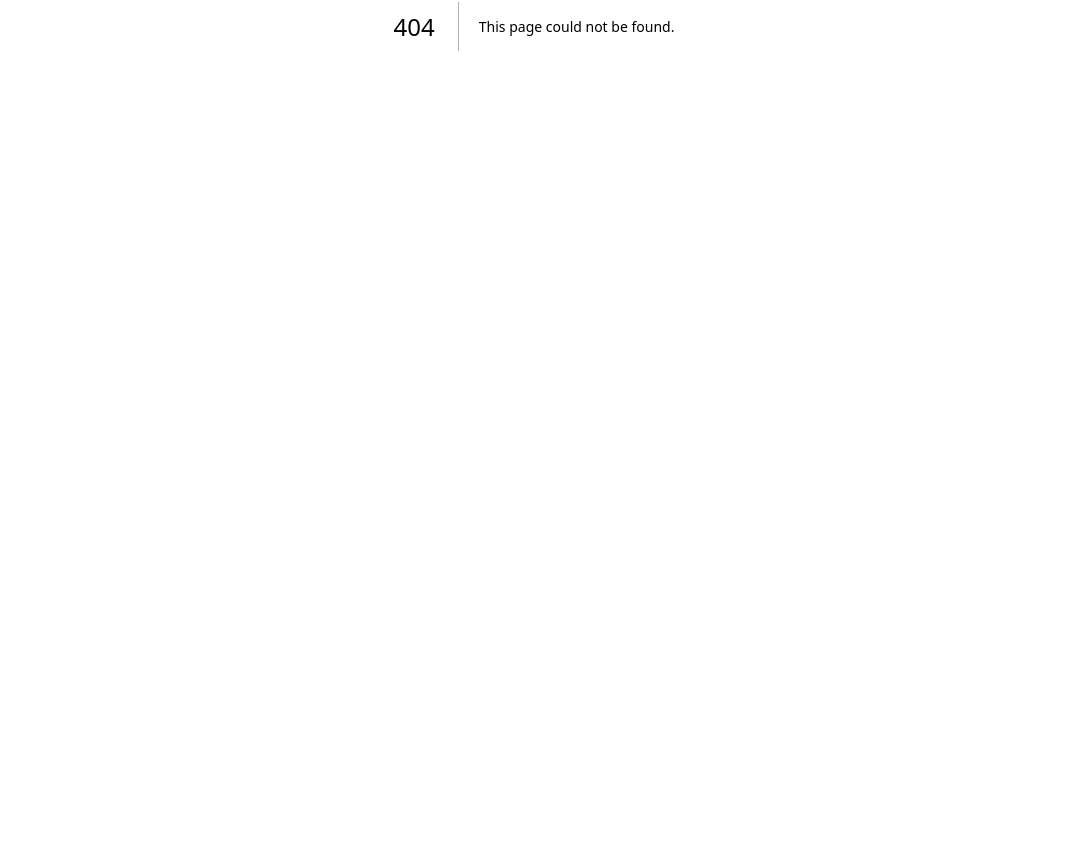
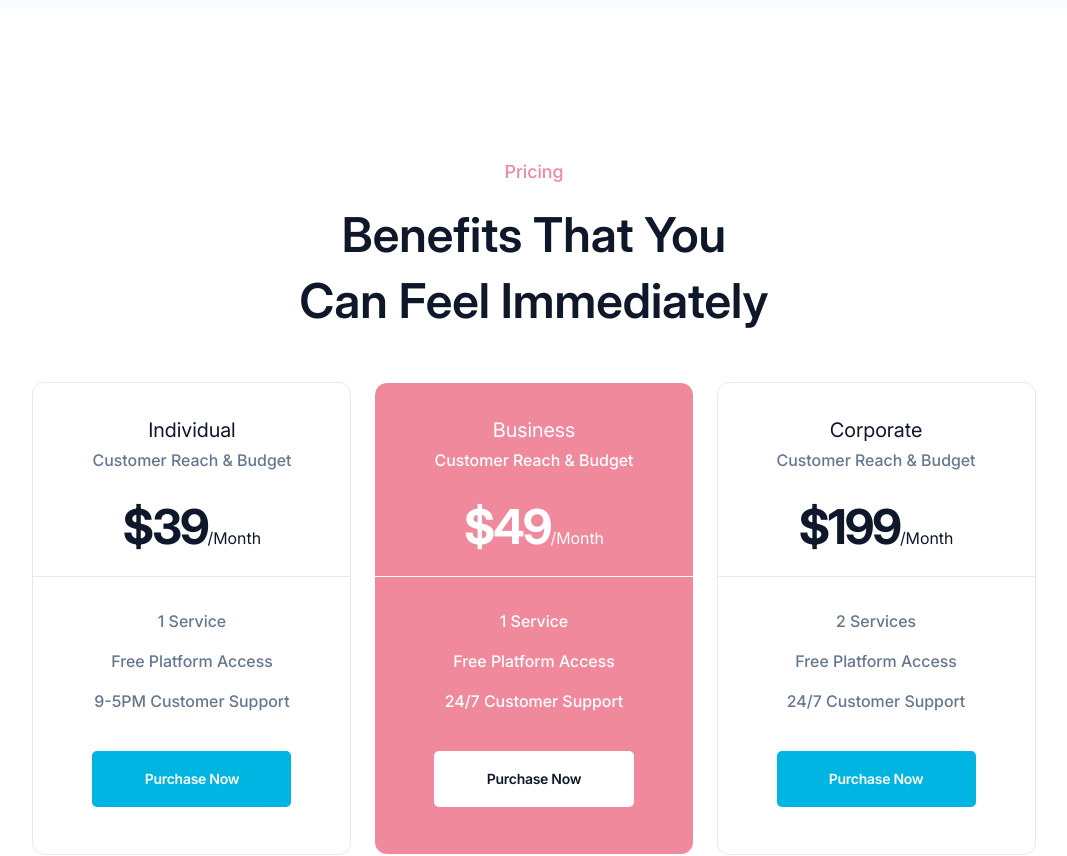
Before and after one commit to EugeneKh1988/agency-client, a Next.js app: page /pricing in a window 1280 px wide. Before the commit this address had no page. Shown: the part 374-1230 px from the top of the page, without its empty margins (106-1173 px from the left). Before the commit the page ends 800 px from the top, so only its background shows below. Built offline with nearby package versions, Linux system fonts and the light colour scheme.

Commit message:
added pricing page and PricingLong component

```diff
--- /dev/null
+++ b/src/app/pricing/layout.tsx
@@ -0,0 +1,27 @@
+import Contact from "@/components/Contact";
+import Faq from "@/components/Faq";
+import Footer from "@/components/Footer";
+import Nav from "@/components/Nav";
+import type { Metadata } from "next";
+
+
+export const metadata: Metadata = {
+  title: "Pricing",
+  description: "Generated by create next app",
+};
+
+export default function PricingLayout({
+  children,
+}: Readonly<{
+  children: React.ReactNode;
+}>) {
+  return (
+    <>
+      <Nav activeMenuName="Pricing" className="bg-zircon" />
+      {children}
+      <Faq />
+      <Contact />
+      <Footer />
+    </>
+  );
+}
--- /dev/null
+++ b/src/app/pricing/page.tsx
@@ -0,0 +1,14 @@
+import BreadCrumbs from "@/components/BreadCrumbs";
+import TeamDo from "@/components/TeamDo";
+import ServiceTabs from "@/components/ServiceTabs";
+import PricingLong from "@/components/PricingLong";
+
+
+export default function DetailService() {
+  return (
+    <>
+      <BreadCrumbs links={[{name: "Home", href: "/"}, {name: "Pricing"}]} />
+      <PricingLong />
+    </>
+  );
+}
--- a/src/app/testimonial/page.tsx
+++ b/src/app/testimonial/page.tsx
@@ -1,4 +1,3 @@
-import BreadCrumbs from "@/components/BreadCrumbs";
 import Collaborate from "@/components/Collaborate";
 
 
--- a/src/components/Pricing.tsx
+++ b/src/components/Pricing.tsx
@@ -2,12 +2,19 @@ import Container from "@/components/Container";
 import { IPrice } from "@/lib/interfaces";
 import { Button } from "@mantine/core";
 import Link from "next/link";
+import PricingItem from "./PricingItem";
 
 export interface PricingProps {
   className?: string;
 }
 
-const prices: IPrice[] = [
+export const prices: IPrice[] = [
+  {
+    name: "Individual",
+    price: 39,
+    features: ["1 Service", "Free Platform Access", "9-5PM Customer Support"],
+    purchaseLink: "#",
+  },
   {
     name: "Business",
     price: 49,
@@ -51,74 +58,8 @@ const Pricing: React.FC<PricingProps> = ({ className }) => {
         </Button>
       </div>
       <div className="flex flex-col lg:flex-row gap-24 self-center lg:self-start">
-        {prices.map((price, index) => (
-          <div
-            key={index}
-            className={`text-center pt-31 pb-47 rounded-[12px] ${
-              index % 2 == 0
-                ? "bg-mauvelous"
-                : "bg-white border border-[#E5EAF1]"
-            }`}
-          >
-            <div className="px-59">
-              <h5
-                className={`text-[20px] leading-32 tracking-[-0.03px] ${
-                  index % 2 == 0 ? "text-white" : "text-mirage"
-                }`}
-              >
-                {price.name}
-              </h5>
-              <p
-                className={`mt-2 text-[16px] leading-24 font-medium ${
-                  index % 2 == 0 ? "text-white" : ""
-                }`}
-              >
-                Customer Reach & Budget
-              </p>
-              <p
-                className={`mt-25 text-[48px] leading-60 font-bold tracking-[-2px] ${
-                  index % 2 == 0 ? "text-white" : "text-mirage"
-                }`}
-              >
-                ${price.price}
-                <span className="text-[16px] leading-26 font-normal tracking-normal">
-                  /Month
-                </span>
-              </p>
-            </div>
-            <hr
-              className={`mt-19 h-1 ${
-                index % 2 == 0 ? "text-white" : "text-[#E5EAF1]"
-              }`}
-            />
-            <div className="px-59">
-              <div
-                className={`mt-32 space-y-16 ${
-                  index % 2 == 0 ? "text-white" : ""
-                }`}
-              >
-                {price.features?.map((featureItem, f_index) => (
-                  <p
-                    className="text-[16px] leading-24 font-medium"
-                    key={f_index}
-                  >
-                    {featureItem}
-                  </p>
-                ))}
-              </div>
-              <Button
-                component={Link}
-                href="/purchase"
-                className={`mt-38 min-h-56 w-full text-[14px] leading-20 tracking-[-0.02em] font-semibold ${
-                  index % 2 == 0
-                    ? "text-mirage hover:text-mirage-800 bg-white hover:bg-amber-50"
-                    : "bg-shakespeare hover:bg-shakespeare-700 text-white"
-                }`}
-              >
-                Purchase Now
-              </Button>
-            </div>
-          </div>
+        {prices.slice(1, prices.length).map((price, index) => (
+          <PricingItem active={index % 2 == 0 ? true : false} price={price} key={index} />
         ))}
       </div>
       <div className="text-center w-full lg:hidden">
--- /dev/null
+++ b/src/components/PricingItem.tsx
@@ -0,0 +1,78 @@
+import { IPrice } from "@/lib/interfaces";
+import { Button } from "@mantine/core";
+import Link from "next/link";
+
+
+export interface PricingItemProps {
+  active: boolean;
+  price: IPrice;
+  className?: string;
+}
+
+const PricingItem: React.FC<PricingItemProps> = ({ className, active, price }) => {
+  const classNameValue = className ? `${className}` : "";
+
+  return (
+    <div
+      className={`text-center pt-31 pb-47 rounded-[12px] ${
+        active ? "bg-mauvelous" : "bg-white border border-[#E5EAF1]"
+      }`}
+    >
+      <div className="px-59">
+        <h5
+          className={`text-[20px] leading-32 tracking-[-0.03px] ${
+            active ? "text-white" : "text-mirage"
+          }`}
+        >
+          {price.name}
+        </h5>
+        <p
+          className={`mt-2 text-[16px] leading-24 font-medium ${
+            active ? "text-white" : ""
+          }`}
+        >
+          Customer Reach & Budget
+        </p>
+        <p
+          className={`mt-25 text-[48px] leading-60 font-bold tracking-[-2px] ${
+            active ? "text-white" : "text-mirage"
+          }`}
+        >
+          ${price.price}
+          <span className="text-[16px] leading-26 font-normal tracking-normal">
+            /Month
+          </span>
+        </p>
+      </div>
+      <hr
+        className={`mt-19 h-1 ${
+            active ? "text-white" : "text-[#E5EAF1]"
+        }`}
+      />
+      <div className="px-59">
+        <div
+          className={`mt-32 space-y-16 ${active ? "text-white" : ""}`}
+        >
+          {price.features?.map((featureItem, f_index) => (
+            <p className="text-[16px] leading-24 font-medium" key={f_index}>
+              {featureItem}
+            </p>
+          ))}
+        </div>
+        <Button
+          component={Link}
+          href="/purchase"
+          className={`mt-38 min-h-56 w-full text-[14px] leading-20 tracking-[-0.02em] font-semibold ${
+            active
+              ? "text-mirage hover:text-mirage-800 bg-white hover:bg-amber-50"
+              : "bg-shakespeare hover:bg-shakespeare-700 text-white"
+          }`}
+        >
+          Purchase Now
+        </Button>
+      </div>
+    </div>
+  );
+};
+
+export default PricingItem;
--- /dev/null
+++ b/src/components/PricingLong.tsx
@@ -0,0 +1,33 @@
+import Container from "@/components/Container";
+import { prices } from "./Pricing";
+import PricingItem from "./PricingItem";
+
+export interface PricingLongProps {
+  className?: string;
+}
+
+const PricingLong: React.FC<PricingLongProps> = ({ className }) => {
+  const classNameValue = className ? `${className}` : "";
+
+  return (
+    <Container className={`mt-100 md:mt-150 ${classNameValue}`}>
+      <h5 className="text-center text-[18px] leading-28 text-mauvelous font-medium">
+        Pricing
+      </h5>
+      <h2 className="mx-auto md:max-w-478 mt-8 md:mt-16 text-center text-[32px] md:text-[48px] leading-52 md:leading-66 font-semibold tracking-[-0.02] text-mirage">
+        Benefits That You Can Feel Immediately
+      </h2>
+      <div className="mt-39 lg:mt-48 flex flex-col lg:flex-row gap-24 items-center lg:justify-center">
+        {prices.map((price, index) => (
+          <PricingItem
+            active={index % 2 == 1 ? true : false}
+            price={price}
+            key={index}
+          />
+        ))}
+      </div>
+    </Container>
+  );
+};
+
+export default PricingLong;
```
